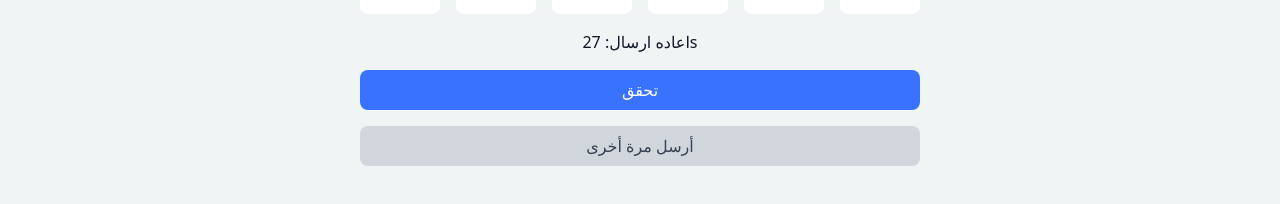
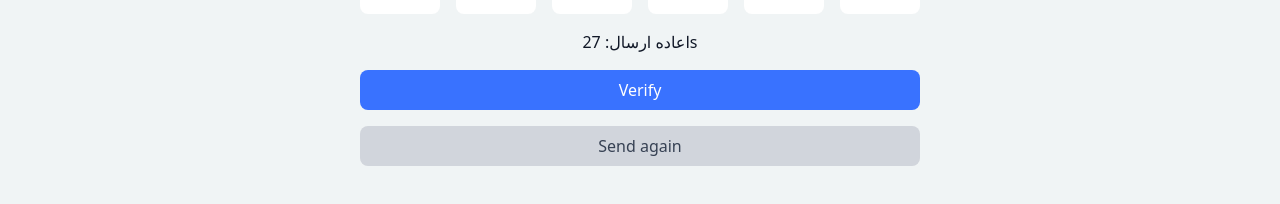
Before and after one commit to Amr-ahmed-98/Education-App, a React (Vite) app: page /otp in a window 1280 px wide. Shown: the part 358-562 px from the top of the page. Built offline with nearby package versions, Linux system fonts and the light colour scheme; no server answers.

Commit message:
update auth pages

```diff
--- a/src/features/auth/api/apiLogin.ts
+++ b/src/features/auth/api/apiLogin.ts
@@ -13,5 +13,5 @@ export interface LoginResponse {
   };
 }
 export function loginUser(payload : LoginPayload) : Promise<LoginResponse>{
-  return ApiClient.post<LoginResponse>("/login",payload);
+  return ApiClient.post<LoginResponse>("/auth/login",payload);
 }
--- a/src/features/auth/components/ResetPasswordForm.tsx
+++ b/src/features/auth/components/ResetPasswordForm.tsx
@@ -31,18 +31,12 @@ export function ResetPasswordForm({ onSuccess }: Props) {
     alert("Passwords do not match!");
     return;
   }
-  console.log("🚀 FINAL PAYLOAD SENT TO API:", {
-    email,
-    otp_code: otp,
-    typeOfOtp: typeof otp,
-    password: newPassword
-  });
-
-  mutate({
-    email: email.trim(),
-    otp_code: Number(otp),
-    password: newPassword
-  } as any);
+  console.log("Form submitted ✅", { newPassword, confirmPassword });
+console.log("🚀 Sending payload:", { email, otp_code : otp, password : newPassword });
+    mutate({
+      email,
+       otp_code : Number(otp),
+        password :newPassword }as any);
 
 
   };
--- a/src/features/auth/components/VerifyOtpForm.tsx
+++ b/src/features/auth/components/VerifyOtpForm.tsx
@@ -1,5 +1,4 @@
 import React, {useEffect , useRef, useState} from 'react';
-import { useVerifyOtp } from '../hooks/useVerifyOtp';
 import { useTranslation } from 'react-i18next';
 
 interface Props{
@@ -11,11 +10,6 @@ export function VerifyOtpForm({ onSuccess }: Props){
    const [otp, setOtp] = useState<string[]>(["", "", "", "", "" , ""]);
    const inputsRef  = useRef<HTMLInputElement[]>([]);
    const [timer, setTimer] = useState(30);
-  const { mutate, isPending } = useVerifyOtp(() => {
-     // Save OTP  in localStorage
-         localStorage.setItem("resetOtp", otp.join(""));
-         onSuccess();
-   })
 
    useEffect(()=>{
     if(timer <= 0) return;
@@ -43,8 +37,8 @@ export function VerifyOtpForm({ onSuccess }: Props){
         e.preventDefault();
         const otpCode = otp.join("");
         if(otpCode.length !== 6) return;
-        mutate({otp_code:otpCode, password:"TEMP1234"});
-
+        localStorage.setItem("resetOtp", otpCode);
+        onSuccess();
     }
     const handleResend = ()=>{
         setOtp(["", "" ,"" ,"" ,"" ,""]);
@@ -81,10 +75,9 @@ export function VerifyOtpForm({ onSuccess }: Props){
             <div className="flex flex-col gap-4">
           <button
             type="submit"
-            disabled={isPending}
             className="bg-primary w-full text-white py-2 px-4 rounded-lg"
           >
-            {isPending ? "جارٍ التحقق..." : "تحقق"}
+            {t("otp.btn1")}
           </button>
           <button
             type="button"
@@ -92,7 +85,7 @@ export function VerifyOtpForm({ onSuccess }: Props){
             onClick={handleResend}
             className="bg-gray-300 w-full text-gray-700 py-2 px-4 rounded-lg"
           >
-            أرسل مرة أخرى
+          {t("otp.btn2")}
           </button>
 
         </div>
--- a/src/features/auth/hooks/useVerifyOtp.ts
+++ b/src/features/auth/hooks/useVerifyOtp.ts
@@ -8,9 +8,9 @@ export function useVerifyOtp(onSuccess?: ()=> void){
       mutationFn:(payload) => {
         const email = localStorage.getItem("resetEmail") as string;
         return verifyOtp({
-            email,
-             ...payload,
-            }); // يحتوي: otp_code + password
+          email, otp_code: payload.otp_code,
+          password: "TEMP1234"
+}); // يحتوي: otp_code + password
     },
       onSuccess:(data)=>{
         successAlert("نجاح", data.message);
```
